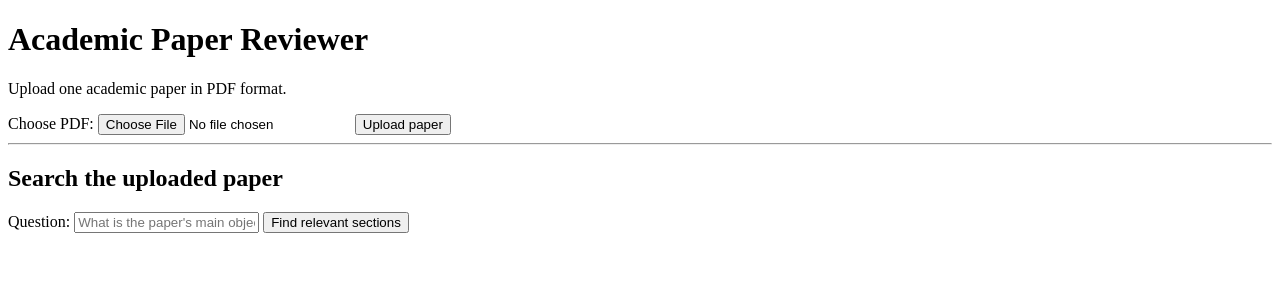
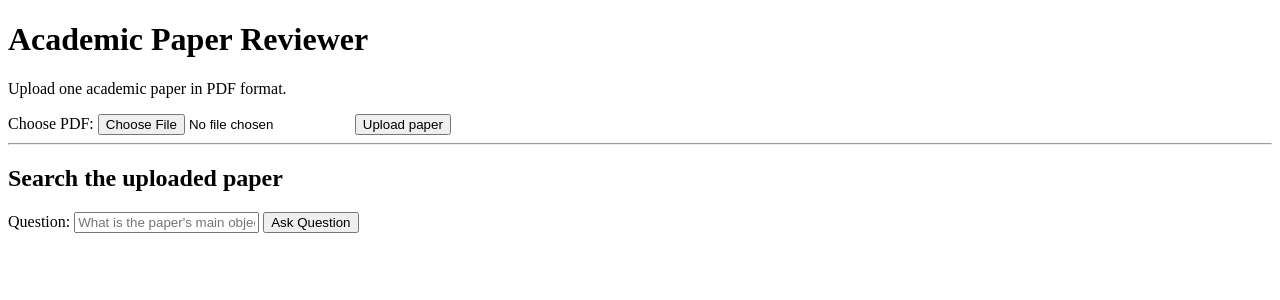
Before and after one commit to jvnwyn/academic-paper-reviewer, a Flask app: page / in a window 1280 px wide. Shown: the top 300 px of the page. Run offline with Flask 3, Linux system fonts and the light colour scheme.

Commit message:
Update button text from 'Find relevant sections' to 'Ask Question'

```diff
--- a/templates/index.html
+++ b/templates/index.html
@@ -42,7 +42,7 @@
             <input id="question" name="question" type="text" value="{{ question | default('') }}"
                 placeholder="What is the paper's main objective?" required>
 
-            <button type="submit">Find relevant sections</button>
+            <button type="submit">Ask Question</button>
         </form>
 
         {% if answer %}
```
